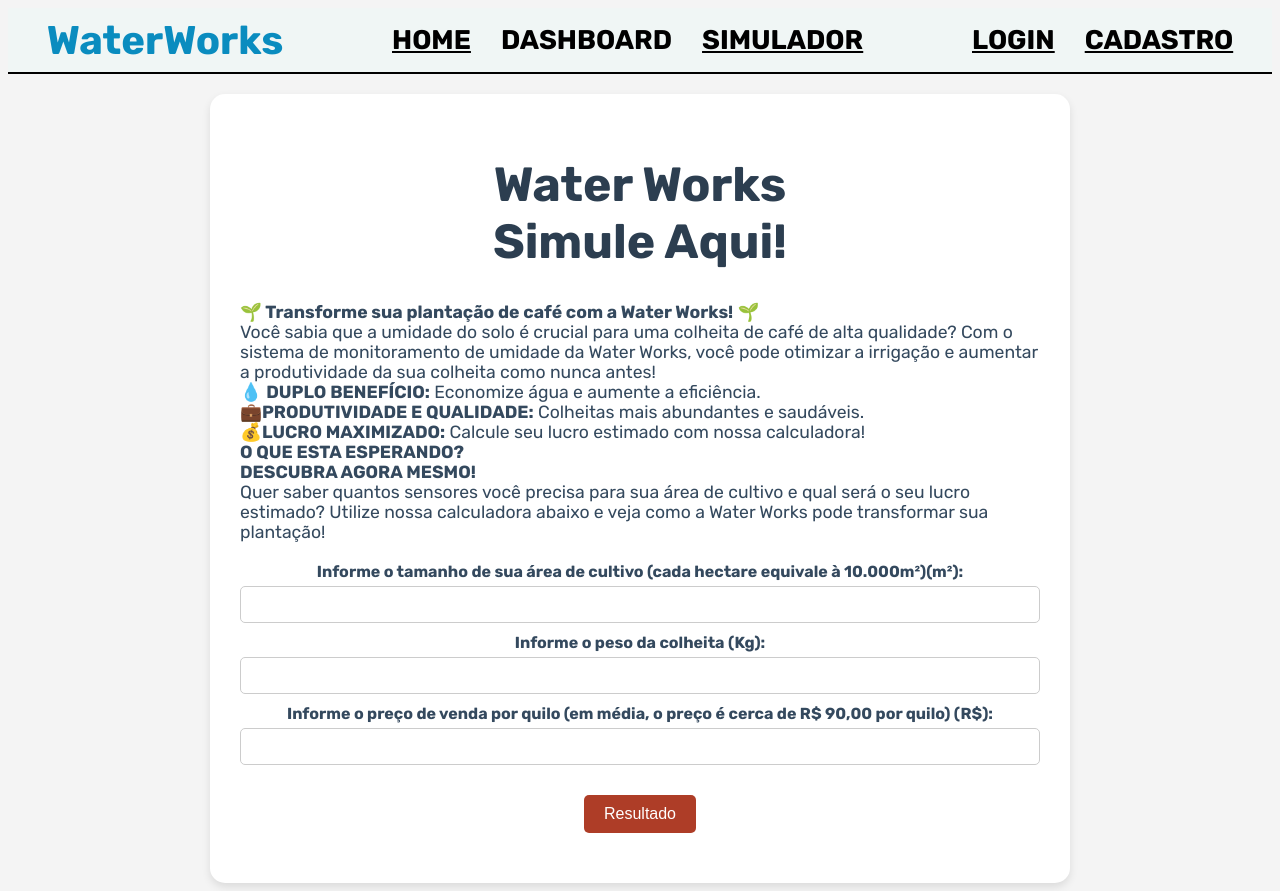
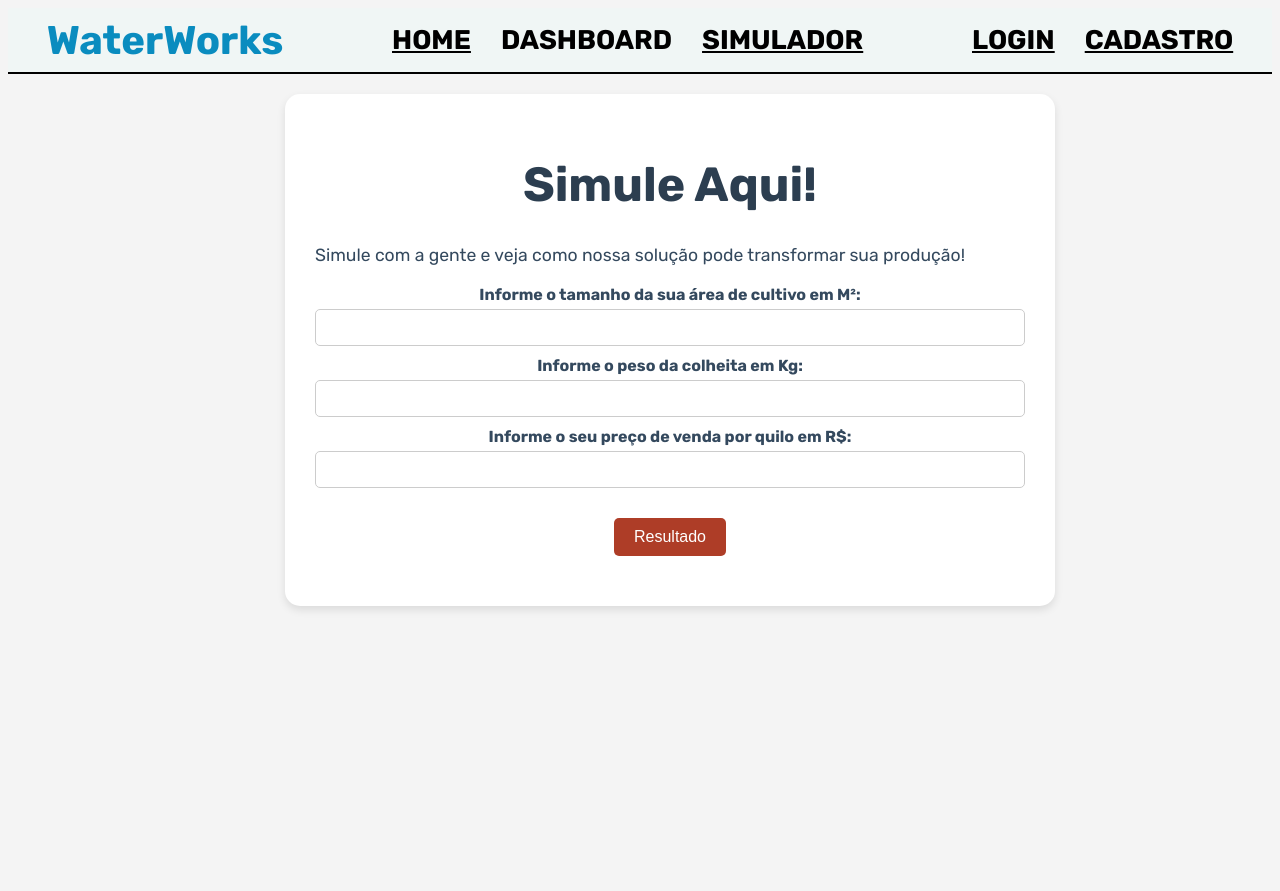
Before and after one commit to PAZanini/Sprint-2, a plain HTML site: page site/calculadoraWaterWorksV3.html in a window 1280 px wide. After the commit the page ends 800 px from the top, so only its background shows below. Drawn offline with Linux system fonts and the light colour scheme.

Commit message:
adicionado a calculadora

```diff
--- a/site/calculadoraWaterWorksV3.html
+++ b/site/calculadoraWaterWorksV3.html
@@ -4,7 +4,7 @@
     <meta charset="UTF-8" />
     <meta name="viewport" content="width=device-width, initial-scale=1.0" />
     <title>Calculadora de Sensores - Water Works</title>
-    <link rel="stylesheet" href="estiloCalculadora.css">
+    <link rel="stylesheet" href="estiloCalculadora.css" />
   </head>
   <header>
     <h2>WaterWorks</h2>
@@ -15,55 +15,31 @@
     </menu>
     <menu>
       <li><a href="login.html">LOGIN</a></li>
-        <li><b style="color: #0A8CBF;"><a href="tela_de_cadastro.html">CADASTRO</a></b></li>
+      <li>
+        <b style="color: #0a8cbf"
+          ><a href="tela_de_cadastro.html">CADASTRO</a></b
+        >
+      </li>
     </menu>
   </header>
   <body>
     <div class="lugar">
       <div class="calculadora">
-      <h1>
-        Water Works<br />
-        Simule Aqui!
-      </h1>
+        <h1>Simule Aqui!</h1>
 
         <p class="texto">
-        <strong>🌱 Transforme sua plantação de café com a Water Works!</strong>
-        🌱
-        <br />
-        Você sabia que a umidade do solo é crucial para uma colheita de café de
-        alta qualidade? Com o sistema de monitoramento de umidade da Water
-        Works, você pode otimizar a irrigação e aumentar a produtividade da sua
-        colheita como nunca antes!
-        <br />
-        💧 <strong>DUPLO BENEFÍCIO:</strong> Economize água e aumente a
-        eficiência.
-        <br />
-        💼<strong>PRODUTIVIDADE E QUALIDADE:</strong> Colheitas mais abundantes
-        e saudáveis.
-        <br />
-        💰<strong>LUCRO MAXIMIZADO:</strong> Calcule seu lucro estimado com
-        nossa calculadora!
-        <br />
-        <strong
-          >O QUE ESTA ESPERANDO? <br />
-          DESCUBRA AGORA MESMO!</strong
-        >
-        <br />
-        Quer saber quantos sensores você precisa para sua área de cultivo e qual
-        será o seu lucro estimado? Utilize nossa calculadora abaixo e veja como
-        a Water Works pode transformar sua plantação!
+          Simule com a gente e veja como nossa solução pode transformar sua
+          produção!
         </p>
         <div class="input-group">
-        <label for="area"
-          >Informe o tamanho de sua área de cultivo (cada hectare equivale à
-          10.000m²)(m²):</label
+          <label for="quilos"
+            >Informe o tamanho da sua área de cultivo em M²:</label
           >
           <input type="number" id="ipt_area" />
-        <label for="quilos">Informe o peso da colheita (Kg):</label>
+          <label for="quilos">Informe o peso da colheita em Kg:</label>
           <input type="number" id="ipt_quilos" />
           <label for="preco"
-          >Informe o preço de venda por quilo (em média, o preço é cerca de R$
-          90,00 por quilo) (R$):</label
+            >Informe o seu preço de venda por quilo em R$:</label
           >
           <input type="number" id="ipt_preco" />
         </div>
@@ -76,15 +52,17 @@
         var area = Number(ipt_area.value);
         var preco = Number(ipt_preco.value);
         var quilos = Number(ipt_quilos.value);
-        var alcanceSensor = 1000;
+        var lucro_sem_sistema = (preco * quilos * 80) / 100;
+        var lucro_com_sistema = preco * quilos;
+        var alcance_sensor = 1000;
+        var qtdsensor_pra_area = Math.ceil(area / alcance_sensor);
         if (area && quilos && preco) {
-          var sensoresNecessarios = Math.ceil(area / alcanceSensor);
-          var lucro = preco * quilos;
-          div_mensagem.innerHTML = `Será necessário o investimento em <strong>${sensoresNecessarios}</strong> sensores para garantir o monitoramento adequado da sua área de cultivo.
+          div_mensagem.innerHTML = `
+          Para o monitoramento adequado da sua area de ${area} m², nós sugerimos a aquisição de ${qtdsensor_pra_area} sensores.
           <br>
-          Com o sistema de monitoramento Water Works, o lucro estimado é de <strong>R$ ${lucro.toFixed(
-            2
-          )}!!!</strong>.`;
+          Atualmente, seu lucro esta sendo de R$ ${lucro_sem_sistema.toFixed(2)}
+          <br>
+          Com o sistema de monitoramento Water Works, o seu lucro é potencializado e pode chegar a <strong>R$${lucro_com_sistema.toFixed(2)}!!!</strong>.`;
           return;
         } else {
           div_mensagem.innerHTML =
```
Also changed, not shown: 1 other file. Lines whose indentation alone changed are shown as unchanged.
